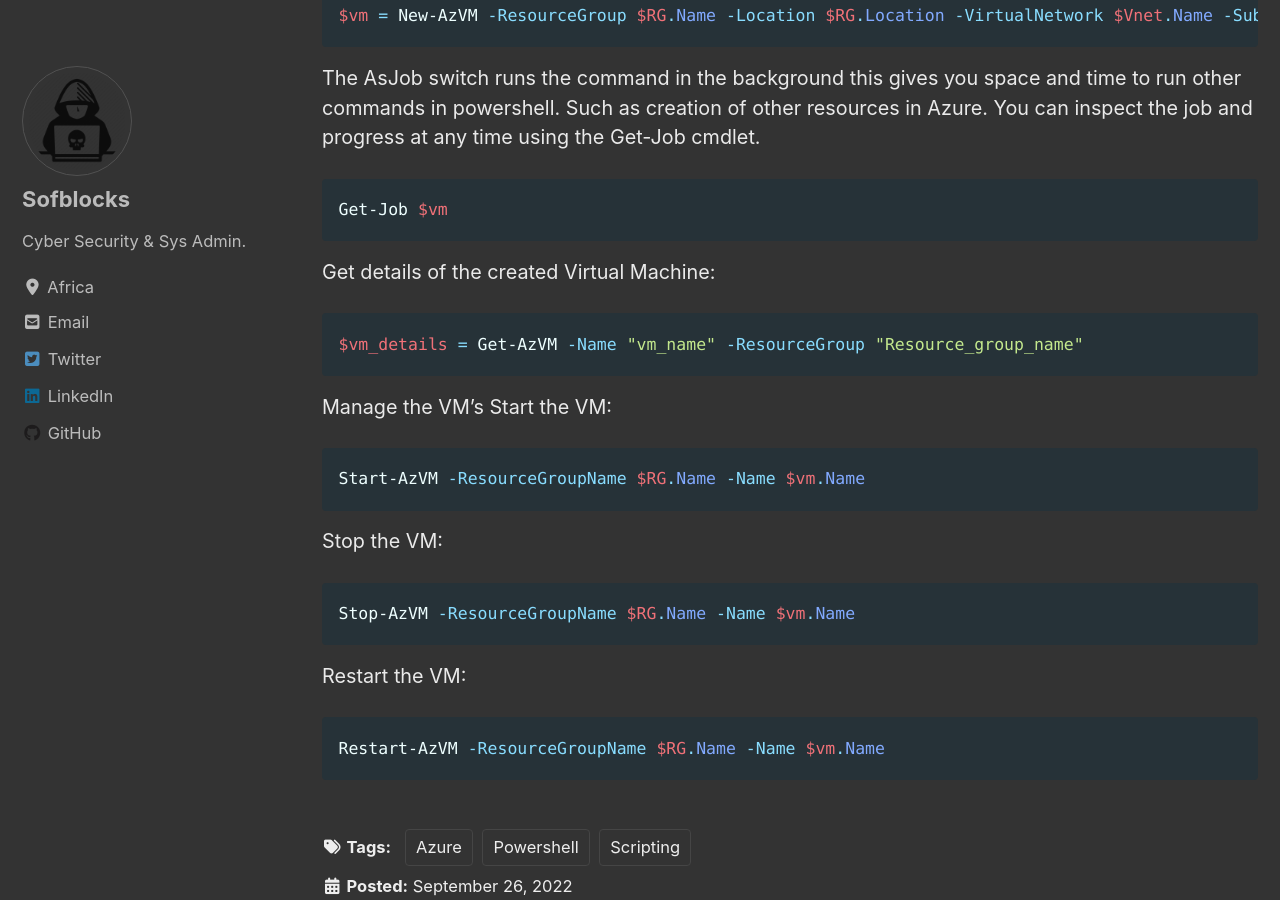
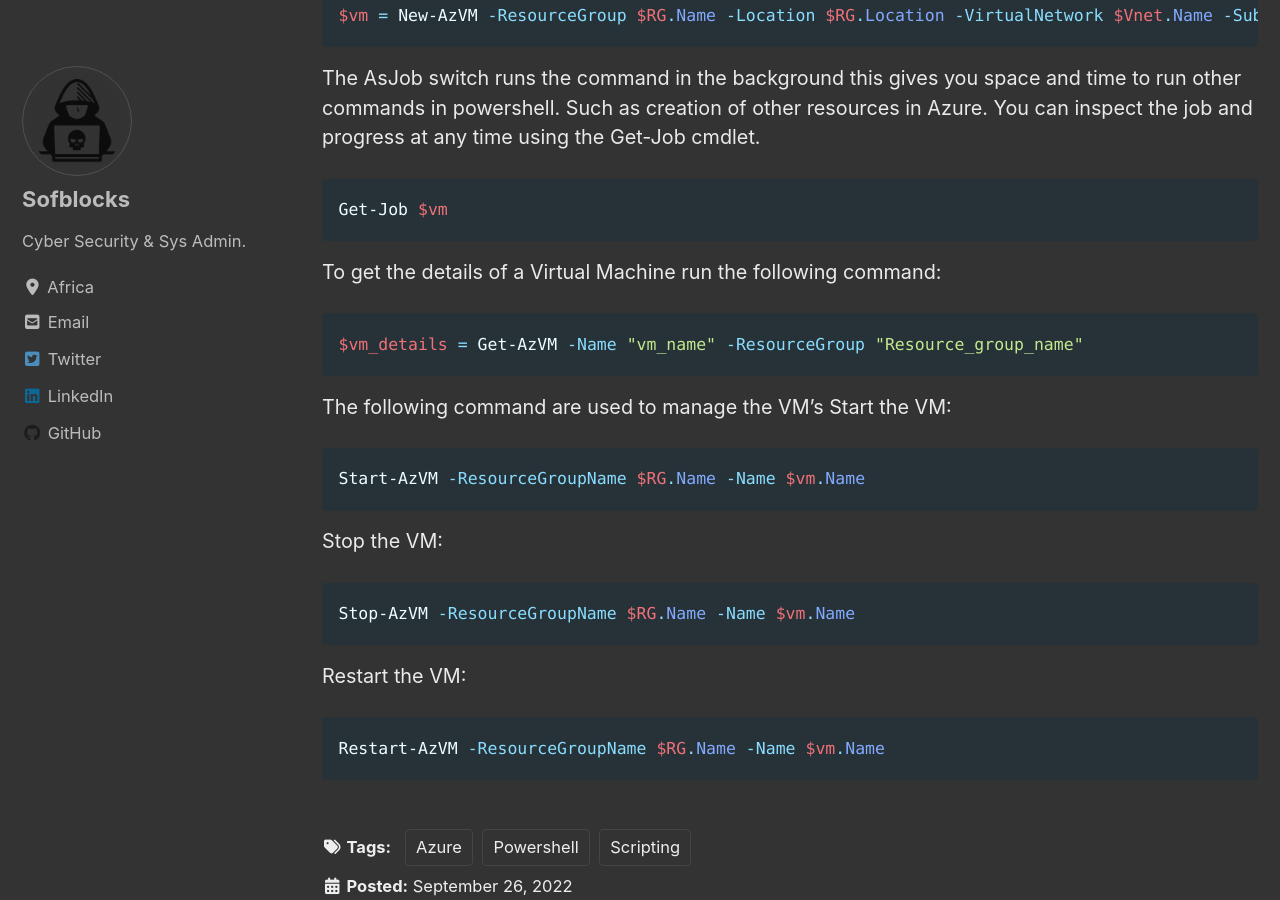
Before and after one commit to sofblocks/sofblocks.github.io, a Jekyll site: the page built from _posts/blog/2022-09-26-powershell.md, in a window 1280 px wide and 900 px high, scrolled down 5080 px. Built offline with Jekyll 4.4.1, drawn with Linux system fonts in a browser that asks for light colours; cached includes are drawn as plain includes; nearby versions of some CDN libraries; comment, search, counter and statistics services are not loaded.

Commit message:
Update 2022-09-26-powershell.md

````diff
--- a/_posts/blog/2022-09-26-powershell.md
+++ b/_posts/blog/2022-09-26-powershell.md
@@ -127,11 +127,11 @@ You can inspect the job and progress at any time using the Get-Job cmdlet.
 Get-Job $vm
 ```
 
-Get details of the created Virtual Machine:
+To get the details of a Virtual Machine run the following command:
 ```powershell
 $vm_details = Get-AzVM -Name "vm_name" -ResourceGroup "Resource_group_name"
 ```
-Manage the VM's
+The following command are used to manage the VM's
 Start the VM:
 ```powershell
 Start-AzVM -ResourceGroupName $RG.Name -Name $vm.Name
````
